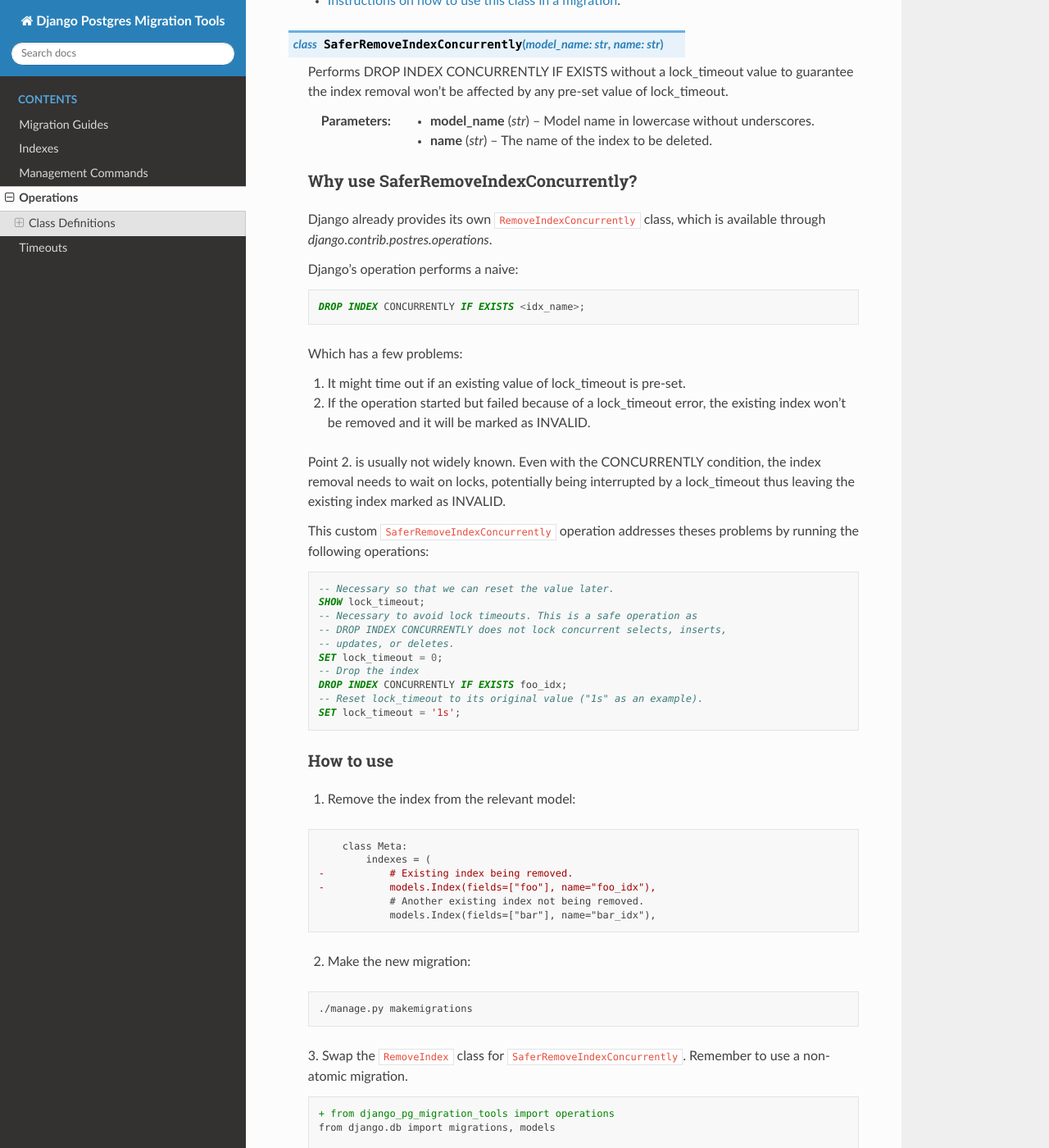
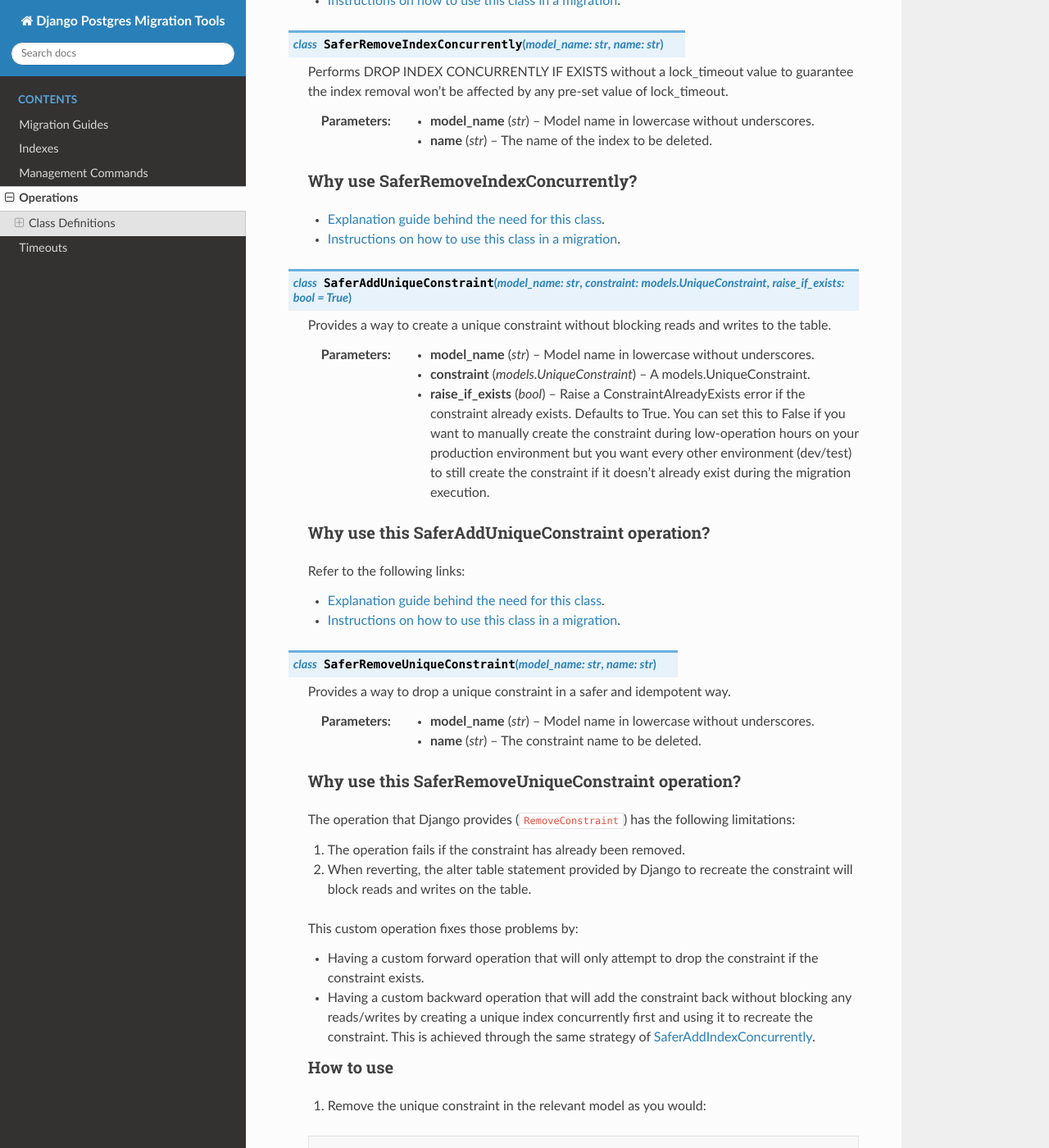
Before and after one commit to kraken-tech/django-pg-migration-tools, a Sphinx documentation site: the page built from docs/usage/operations.rst, in a window 1280 px wide and 1400 px high, scrolled down 580 px. Shown: the whole window at 82% size. Built offline with Sphinx 7.4.7 and the Read the Docs theme 3.1.0, drawn with Linux system fonts in a browser that asks for light colours; some of the changed text lies outside the part shown.

Commit message:
Move info for removing an index to its own guide
Why? The current information on removing an index is clustered inside
the class definition of the SaferRemoveIndexConcurrently operation.

It is not obvious from a user's PoV that they will find a "guide" and a
"how-to" inside the documentation for the definition of a class as this
is not a common place for such information to live.

This commit moves this information to a more free-form "guides" page so
that the documentation is easier to find and easier to edit.

The class definitions will still include a link back to the guide in
case users come to the class definitions before they read the guides.

```diff
--- a/docs/usage/operations.rst
+++ b/docs/usage/operations.rst
@@ -44,83 +46,11 @@ Class Definitions
     **Why use SaferRemoveIndexConcurrently?**
     -----------------------------------------
 
-    Django already provides its own ``RemoveIndexConcurrently`` class, which is
-    available through *django.contrib.postres.operations*.
+    - :ref:`Explanation guide behind the need for this class
+      <guide_removing_an_index>`.
 
-    Django's operation performs a naive:
-
-    .. code-block:: sql
-
-      DROP INDEX CONCURRENTLY IF EXISTS <idx_name>;
-
-    Which has a few problems:
-
-    1. It might time out if an existing value of lock_timeout is pre-set.
-    2. If the operation started but failed because of a lock_timeout error,
-       the existing index won't be removed and it will be marked as INVALID.
-
-    Point 2. is usually not widely known. Even with the CONCURRENTLY
-    condition, the index removal needs to wait on locks, potentially being
-    interrupted by a lock_timeout thus leaving the existing index marked as
-    INVALID.
-
-    This custom ``SaferRemoveIndexConcurrently`` operation addresses theses
-    problems by running the following operations:
-
-    .. code-block:: sql
-
-      -- Necessary so that we can reset the value later.
-      SHOW lock_timeout;
-      -- Necessary to avoid lock timeouts. This is a safe operation as
-      -- DROP INDEX CONCURRENTLY does not lock concurrent selects, inserts,
-      -- updates, or deletes.
-      SET lock_timeout = 0;
-      -- Drop the index
-      DROP INDEX CONCURRENTLY IF EXISTS foo_idx;
-      -- Reset lock_timeout to its original value ("1s" as an example).
-      SET lock_timeout = '1s';
-
-    How to use
-    ----------
-
-    1. Remove the index from the relevant model:
-
-    .. code-block:: diff
-
-          class Meta:
-              indexes = (
-      -           # Existing index being removed.
-      -           models.Index(fields=["foo"], name="foo_idx"),
-                  # Another existing index not being removed.
-                  models.Index(fields=["bar"], name="bar_idx"),
-
-    2. Make the new migration:
-
-    .. code-block:: bash
-
-      ./manage.py makemigrations
-
-    3. Swap the ``RemoveIndex`` class for ``SaferRemoveIndexConcurrently``.
-    Remember to use a non-atomic migration.
-
-    .. code-block:: diff
-
-      + from django_pg_migration_tools import operations
-      from django.db import migrations, models
-
-
-      class Migration(migrations.Migration):
-      +   atomic = False
-
-          dependencies = [("myapp", "0042_dependency")]
-
-          operations = [
-      -        migrations.RemoveIndex(
-      +        operations.SaferRemoveIndexConcurrently(
-                  model_name="mymodel",
-                  name="foo_idx",
-              ),
-          ]
+    - :ref:`Instructions on how to use this class in a migration
+      <guide_how_to_use_safer_remove_index_concurrently>`.
 
 
 .. _safer_add_unique_constraint:
```
Also changed, not shown: other parts of docs/usage/operations.rst (+2 -0 lines), docs/guides/migration_guides.rst (+85 -0 lines).
